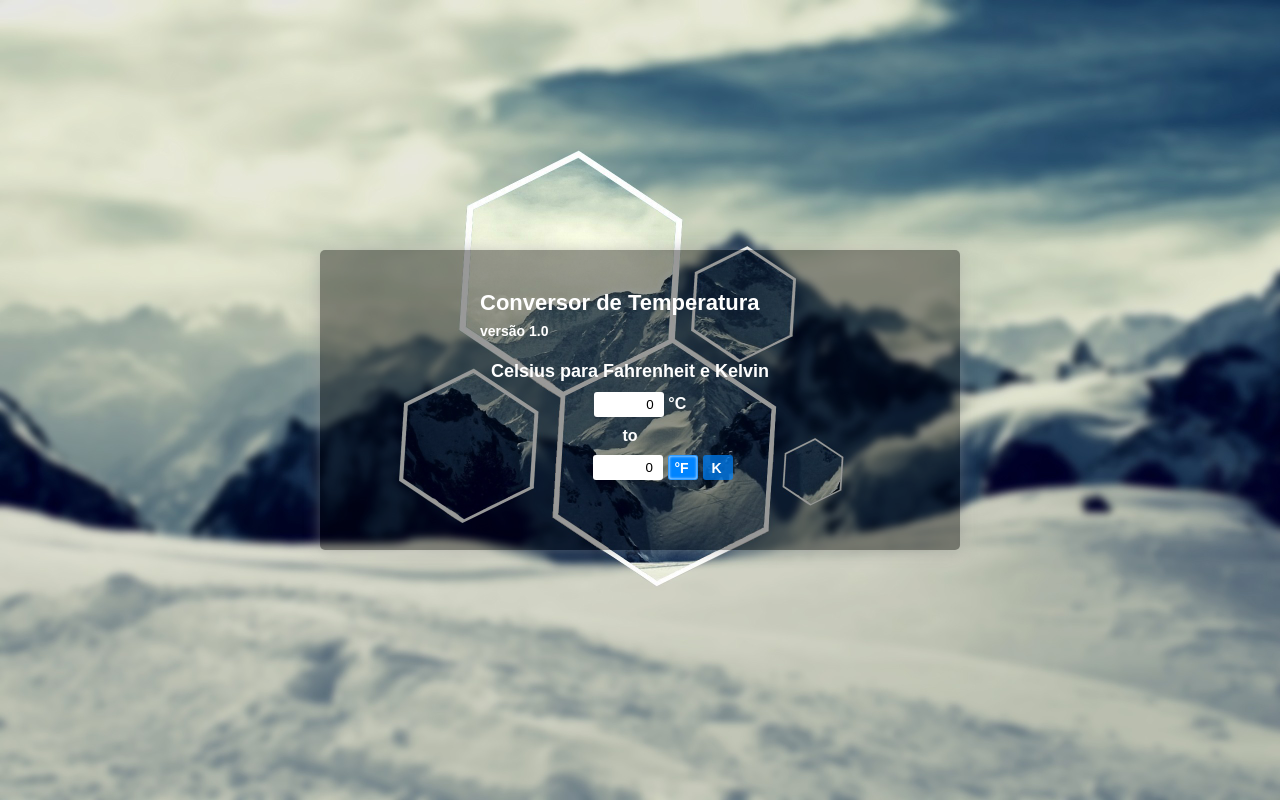
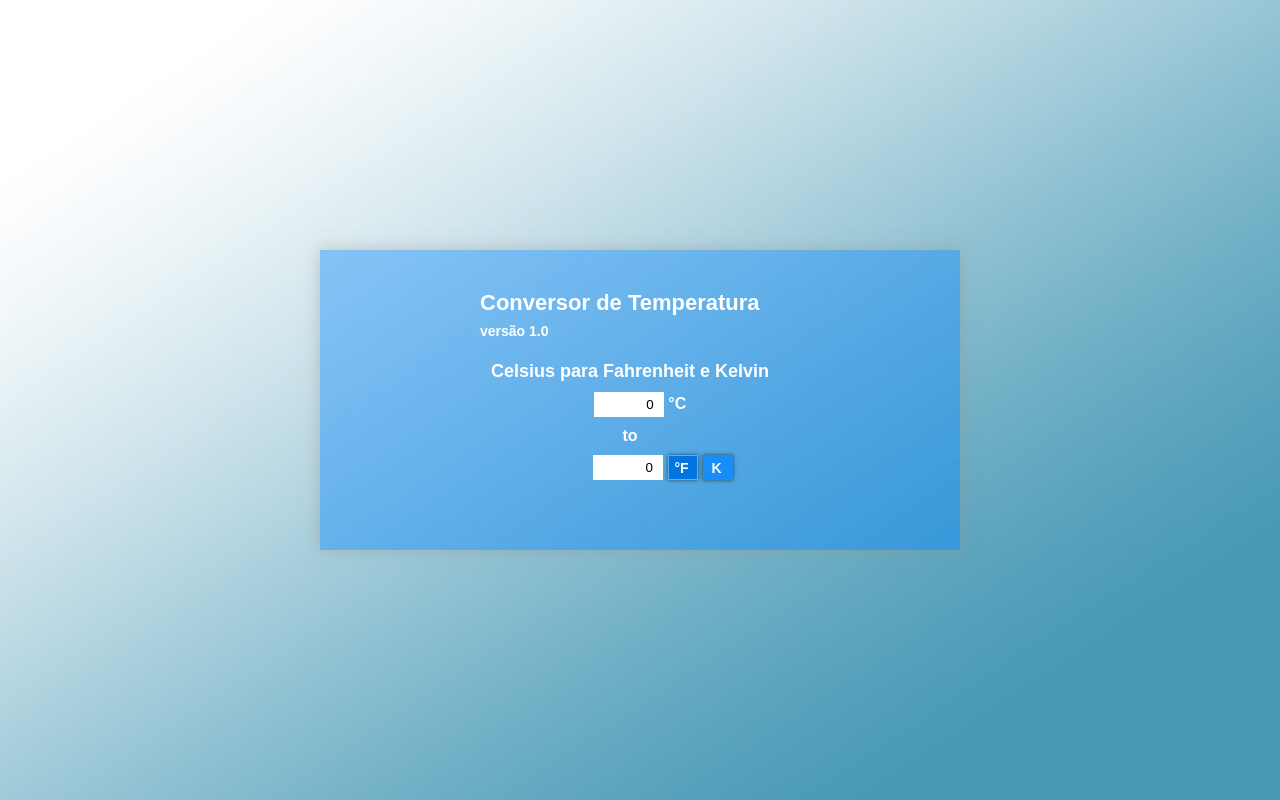
Before and after one commit to yLuiz/temperatureConverter, a plain HTML site: page index.html in a window 1280 px wide. Drawn offline with Linux system fonts and the light colour scheme.

Commit message:
Background ajustado e bordas de input alteradas.

```diff
--- a/style.css
+++ b/style.css
@@ -15,7 +15,7 @@ body {
   width: 100vw;
   height: 100vh;
 
-  background-image: url(/assets/img/background-image.jpg);
+  background-image: url(/assets/img/blue-fade.jpg);
   background-repeat: no-repeat;
   background-size: cover;
   background-position: center;
@@ -27,13 +27,12 @@ body {
   position: relative;
   color: white;
 
-  background-color: rgba(0, 0, 0, 0.4);
+  background-color: rgba(0, 132, 255, 0.4);
 
   box-shadow: 0px 0px 15px rgba(149, 149, 149, 0.5);
 
   width: 50%;
   height: 300px;
-  border-radius: 5px;
 
   justify-content: center;
   align-items: center;
@@ -94,7 +93,7 @@ body {
   height: 25px;
   padding-left: 5px;
   padding-right: 10px;
-  border-radius: 3px;
+  border-radius: 0px;
   border: none;
 }
 
@@ -118,10 +117,10 @@ body {
   width: 30px;
   height: 25px;
   background-color: rgba(0, 132, 255, 0.7);
+  box-shadow: 0px 0px 4px rgba(0, 0, 0, 0.6);
 
   text-decoration: none;
   border: none;
-  border-radius: 3px;
 }
 
 .container .btn:hover {
@@ -129,9 +128,8 @@ body {
 }
 
 .container label .active-btn {
-  border: 1px solid rgba(255, 255, 255, 0.198);
-  box-shadow: inset 0px 0px 3px rgb(255, 255, 255);
-  background-color: rgb(0, 132, 255);
+  border: 1.25px solid rgba(255, 255, 255, 0.4);
+  background-color: rgb(0, 116, 224);
 }
 
 @media (max-width: 1440px) {
```
Also changed, not shown: assets/img/background-image.jpg (deleted), assets/img/blue-fade.jpg (added).
